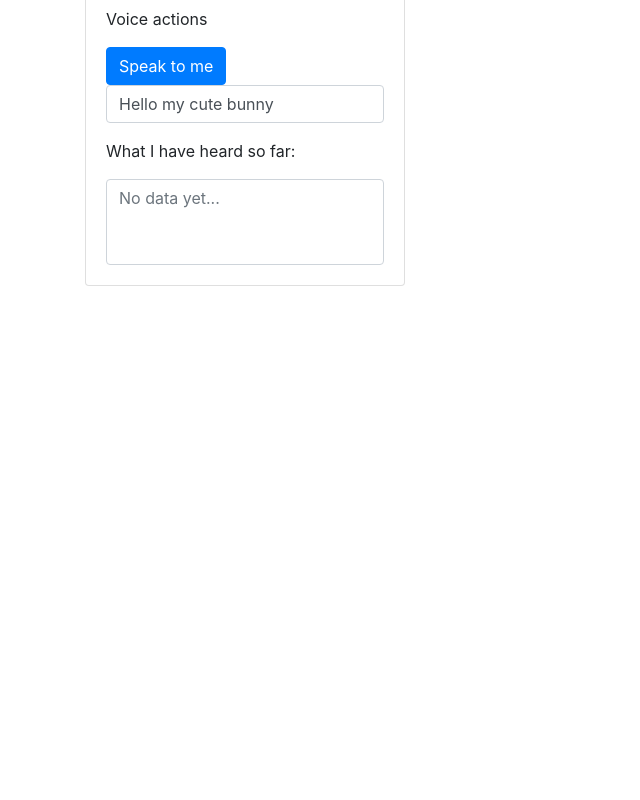
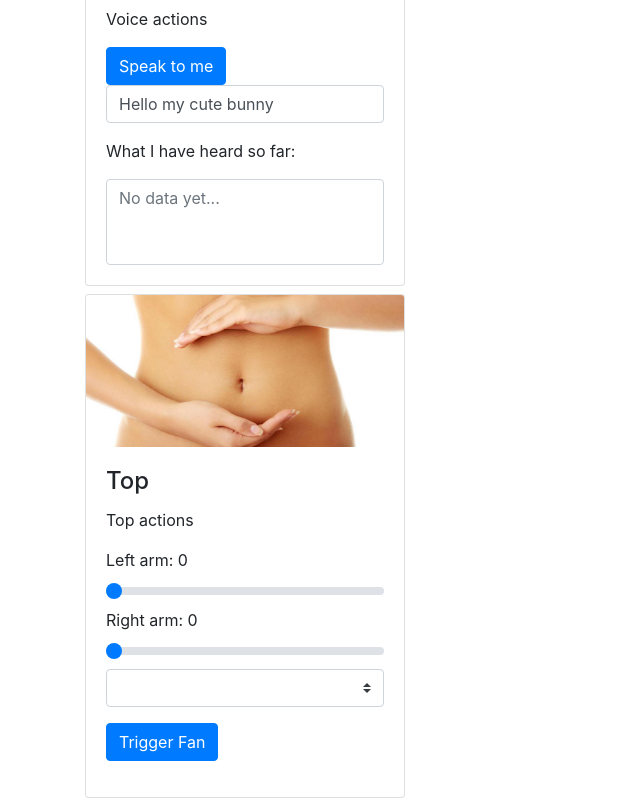
Before and after one commit to dgorissen/arduino, a Vue app in the folder clare/brain/client/: page / in a window 1280 px wide. Shown: the part 821-1621 px from the top of the page, without its empty margins (0-640 px from the left). Before the commit the page ends 1115 px from the top, so only its background shows below. Built offline with nearby package versions, Linux system fonts and the light colour scheme; no server answers.

Commit message:
Quick support of new nodes in web ui, mostly works

```diff
--- a/clare/brain/client/src/components/Cards.vue
+++ b/clare/brain/client/src/components/Cards.vue
@@ -122,6 +122,42 @@
         </b-card>
       </b-col>
     </b-row>
+    <b-row>
+      <b-col l="4">
+        <b-card
+            title="Top"
+            img-src="../assets/img/top.png"
+            img-alt="Image"
+            img-top
+            tag="article"
+            style="max-width: 20rem"
+            class="mb-2"
+          >
+          <b-card-text>Top actions</b-card-text>
+          <p />
+          <b-table stacked :items="[top_state]"></b-table>
+          <p />
+            <div>
+              <label for="left-arm-angle">Left arm: {{ left_arm_angle }}</label>
+              <b-form-input id="left-arm-angle" v-model="left_arm_angle" type="range" min="0" max="180"></b-form-input>
+            </div>
+            <div>
+              <label for="right-arm-angle">Right arm: {{ right_arm_angle }}</label>
+              <b-form-input id="right-arm-angle" v-model="right_arm_angle" type="range" min="0" max="180"></b-form-input>
+            </div>
+            <div>
+              <b-form-select v-model="lightring_val" :options="lightring_vals"></b-form-select>
+            </div>
+          <p />
+          <b-button
+            v-on:click="triggerFan()"
+            variant="primary"
+            >Trigger Fan</b-button
+          >
+          <p />
+        </b-card>
+      </b-col>
+    </b-row>
   </b-container>
 </template>
 
@@ -135,6 +171,7 @@ var api = process.env.VUE_APP_API_LOCATION;
 // EventSources
 var tracksStateStream = null;
 var middleStateStream = null;
+var topStateStream = null;
 var sttStream = null;
 //var headStateStream = null;
 
@@ -166,6 +203,7 @@ function setupEventSource(src, name, handler) {
 function closeEventSources() {
   if (tracksStateStream != null) tracksStateStream.close();
   if (middleStateStream != null) middleStateStream.close();
+  if (topStateStream != null) topStateStream.close();
   if (sttStream != null) sttStream.close();
   //if (headStateStream != null) headStateStream.close();
 }
@@ -178,11 +216,16 @@ export default {
       track_state: {},
       middle_state: {},
       head_state: {},
+      top_state: {},
       photo_ready: true,
       photo_src: "",
       tts_input: "Hello my cute bunny",
       stt_output: "",
       voice_ready: true,
+      left_arm_angle: 0,
+      right_arm_angle: 0,
+      lightring_val: "",
+      lightring_vals: [],
     };
   },
   watch: {
@@ -195,6 +238,24 @@ export default {
         .catch((err) => {
           console.log(err);
         });
+    },
+    lightring_val: function (val) {
+      axios
+        .get(api + "/body/lightring?pat=" + val)
+        .then((response) => {
+          console.log(response);
+        })
+        .catch((err) => {
+          console.log(err);
+        });
+    },
+    left_arm_angle: function (val) {
+      console.log(val);
+      this.moveArms();
+    },
+    right_arm_angle: function (val) {
+      console.log(val);
+      this.moveArms();
     },
     connected: function (val) {
       if(val) {
@@ -213,7 +274,7 @@ export default {
           dynamicPage: true,
         });
 
-	var that = this;
+        var that = this;
 
         joystick.on('start end', function(evt, data) {
           console.log(data);
@@ -247,7 +308,7 @@ export default {
     },
     controlTracks: _.throttle( (x, y) => {
         console.log(x,y);
-	axios
+        axios
           .get(api + "/tracks/move", {params: {x: x, y:y}})
           .catch((err) => {
             console.log(err);
@@ -282,12 +343,35 @@ export default {
           this.voice_ready = true;
         });
     },
+    triggerFan: function () {
+      axios
+        .get(api + "/body/fan/on")
+        .then((res) => {
+          console.log(res);
+        })
+        .catch((err) => {
+          console.log(err);
+        });
+    },
+    moveArms: function() {
+       axios
+        .get(api + "/body/move_arms?l=" + this.left_arm_angle + "&r=" + this.right_arm_angle)
+        .then((res) => {
+          console.log(res);
+        })
+        .catch((err) => {
+          console.log(err);
+        });
+    },
     connectToStreams: function(){
       tracksStateStream = new EventSource(api + "/tracks/stream");
       setupEventSource(tracksStateStream, "tracks", (data) => this.track_state = data);
 
       middleStateStream = new EventSource(api + "/middle/stream");
       setupEventSource(middleStateStream, "middle", (data) => this.middle_state = data);
+
+      topStateStream = new EventSource(api + "/top/stream");
+      setupEventSource(topStateStream, "top", (data) => this.top_state = data);
 
       sttStream = new EventSource(api + "/voice/stream");
       setupEventSource(sttStream, "voice", (data) => {
@@ -305,6 +389,9 @@ export default {
     },
   },
   mounted() {
+    const vals = ["red", "blue", "green", "rainbow"];
+    this.lightring_vals = vals.map(x => ({value: x, text: x}));
+
     axios
       .get(api + "/")
       .then((response) => {
```
